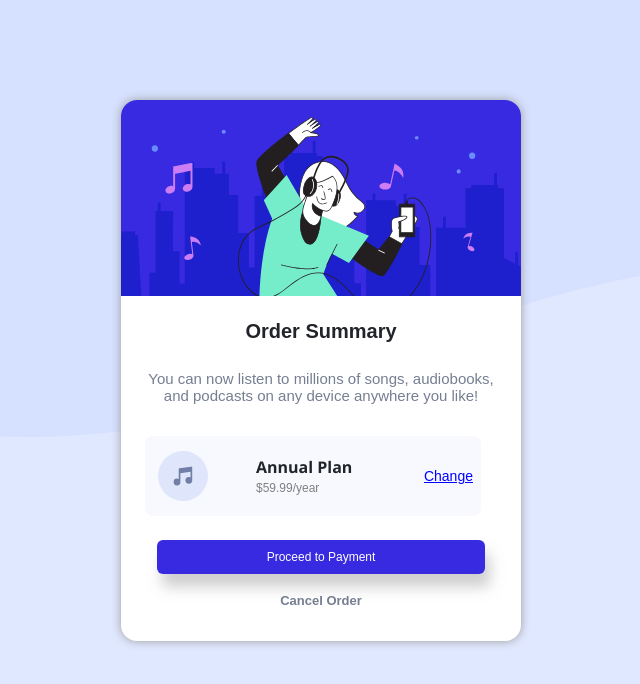
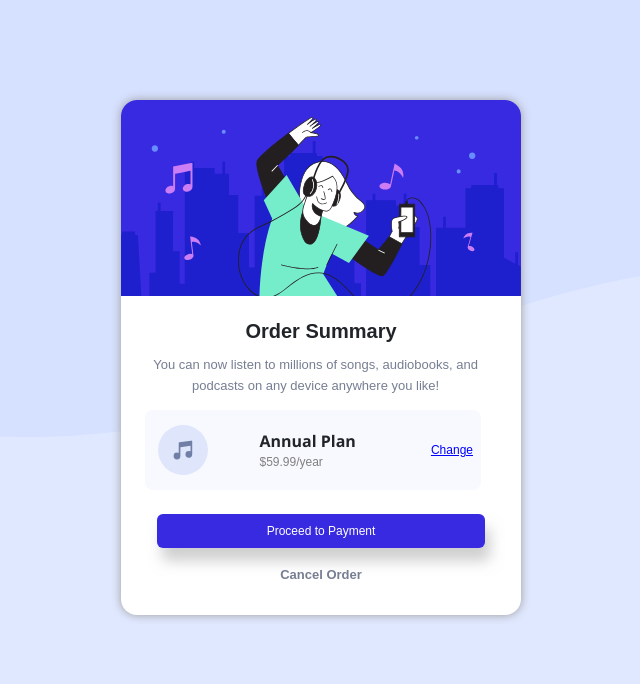
Before and after one commit to demiladebdm/order_summary_challenge, a plain HTML site: page index.html in a window 1280 px wide. Shown: the whole page, without its empty margins (319-959 px from the left). Drawn offline with Linux system fonts and the light colour scheme.

Commit message:
update new

```diff
--- a/style.css
+++ b/style.css
@@ -47,17 +47,24 @@ body {
 }
 
 .order_body {
-    display: flex;
+    /* display: flex; */
+    margin-top: -2%;
+    /* text-align: center; */
+    width: 90%;
     text-align: center;
-    font-size: 15px;
-    padding: 0.5em;
+    font-size: 13px;
+    padding-left: 1.0em;
+    padding-right: 2.5em;
     color: #767E92;
+    line-height: 1.6;
+    font-weight: 530;
     font-family: sans-serif;
 }
 
 .plan_box {
     display: flex;
-    padding: 0 0.5em;
+    padding-left: 0.5em;
+    padding-right: 0.5em;
     align-items: center;
     justify-content: space-between;
     background-color: #F8F9FE;
@@ -65,7 +72,7 @@ body {
     height: 10vh;
     width: 80%;
     text-decoration: none;
-    margin: 1.5em;
+    margin: 0 1.5em 1.5em 1.5em;
     border-radius: 0.5em;
 }
 
@@ -94,7 +101,7 @@ span {
 .link /* unvisited link */ {
    text-decoration-color: blue;
    cursor: pointer;
-   font-size: 14px;
+   font-size: 12px;
    color: blue;
    font-family: sans-serif;
 }
```
